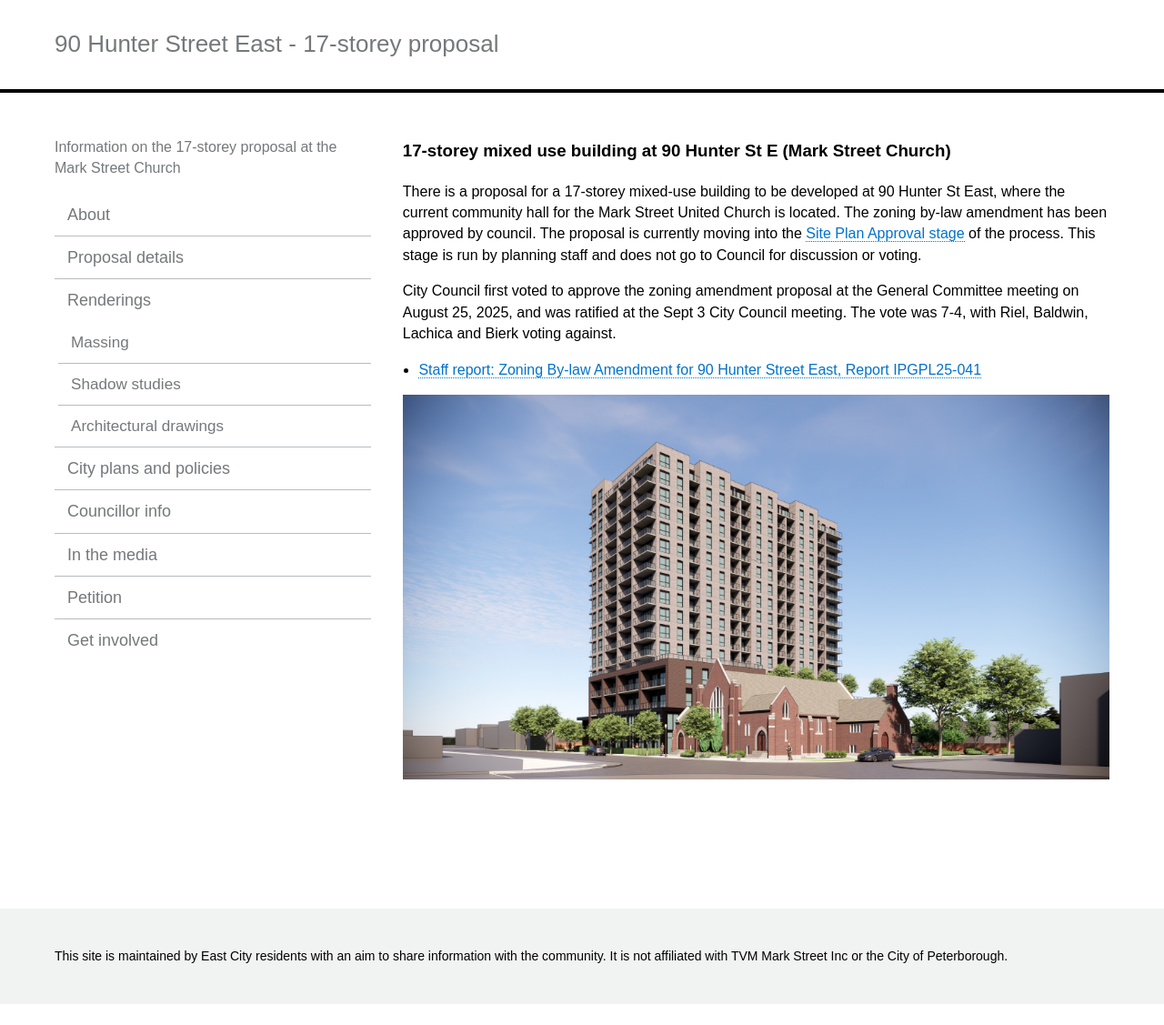
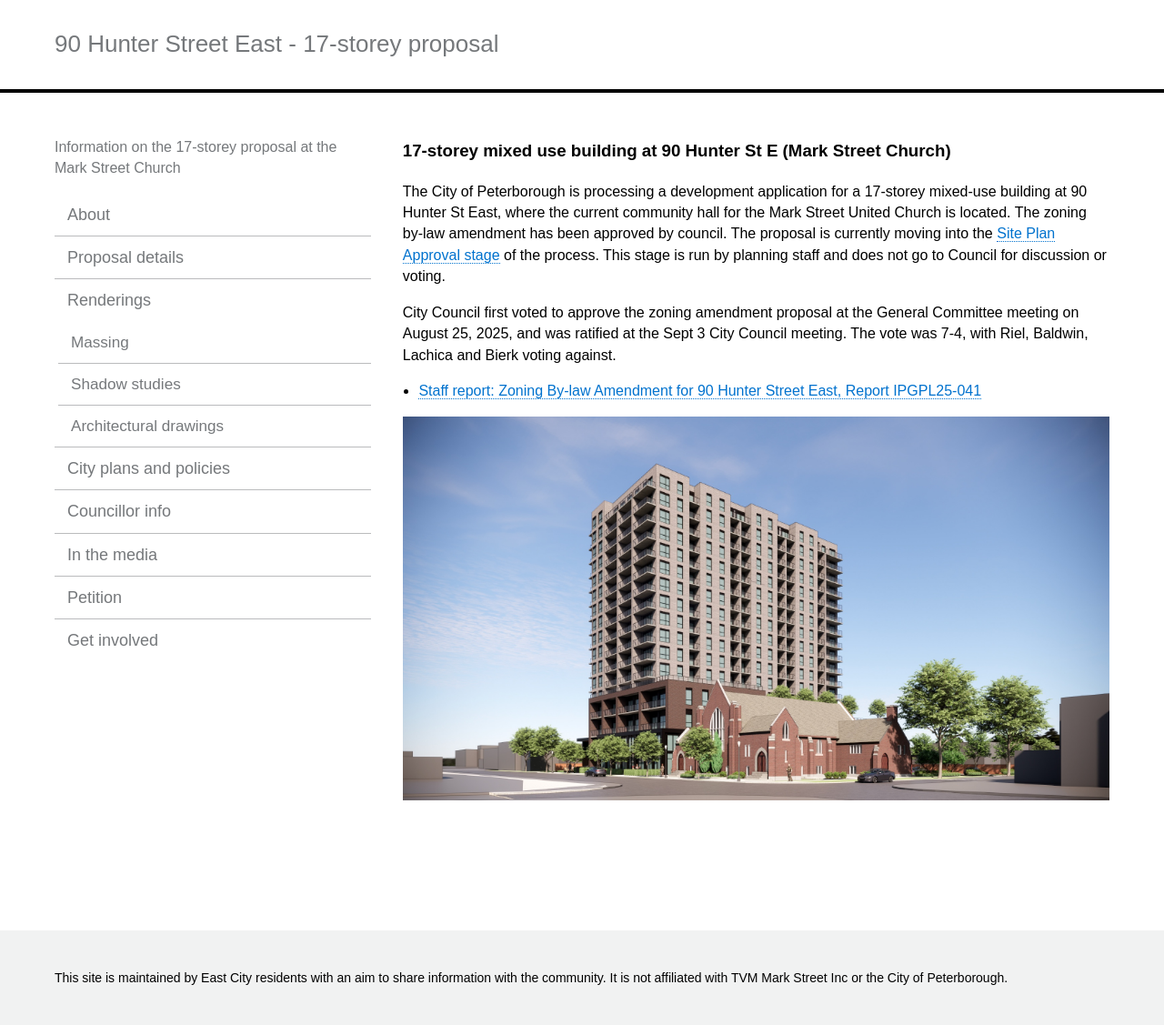
Before and after one commit to 90hunter/90HunterStE, a Jekyll site: the page built from index.html, in a window 1280 px wide. Shown: the whole page at 91% size. Built offline with Jekyll 4.4.1, drawn with Linux system fonts in a browser that asks for light colours; before the commit the page ends 1104 px from its top, so only the background shows below that.

Commit message:
Update index.md

```diff
--- a/_includes/index.md
+++ b/_includes/index.md
@@ -1,6 +1,6 @@
 ### 17-storey mixed use building at 90 Hunter St E (Mark Street Church)
 
-There is a proposal for a 17-storey mixed-use building to be developed at 90 Hunter St East, where the current community hall for the Mark Street United Church is located. The zoning by-law amendment has been approved by council. The proposal is currently moving into the [Site Plan Approval stage](https://www.peterborough.ca/business-building-development/planning-building-and-development/planning-and-development-services/site-plans/) of the process. This stage is run by planning staff and does not go to Council for discussion or voting.
+The City of Peterborough is processing a development application for a 17-storey mixed-use building at 90 Hunter St East, where the current community hall for the Mark Street United Church is located. The zoning by-law amendment has been approved by council. The proposal is currently moving into the [Site Plan Approval stage](https://www.peterborough.ca/business-building-development/planning-building-and-development/planning-and-development-services/site-plans/) of the process. This stage is run by planning staff and does not go to Council for discussion or voting.
 
 City Council first voted to approve the zoning amendment proposal at the General Committee meeting on August 25, 2025, and was ratified at the Sept 3 City Council meeting. The vote was 7-4, with Riel, Baldwin, Lachica and Bierk voting against.
 
```
